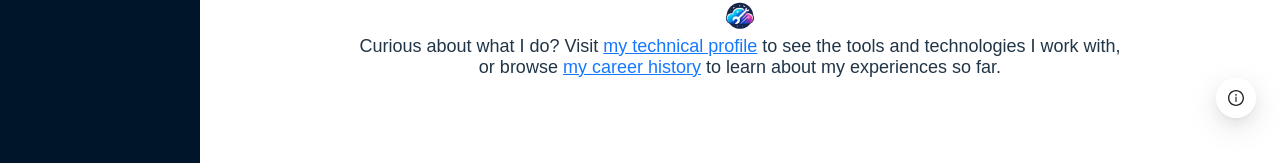
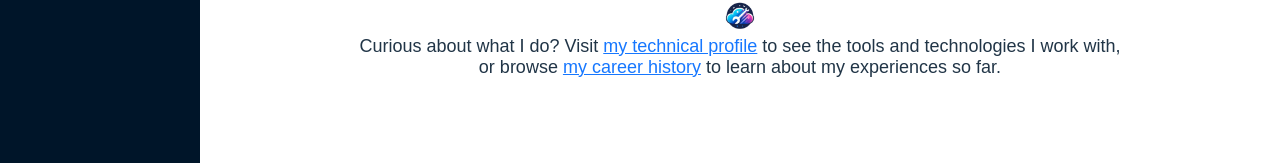
Before and after one commit to sammosios/welcome, a React (Vite) app: page / in a window 1280 px wide. Shown: the part 634-797 px from the top of the page. Built offline with nearby package versions, Linux system fonts and the light colour scheme.

Commit message:
fix: Removes floating button

```diff
--- a/src/App.jsx
+++ b/src/App.jsx
@@ -1,7 +1,7 @@
 import './main.css';
 import packageJson from '../package.json';
 import { useState, useEffect } from 'react';
-import { Layout, Menu, Divider, FloatButton, Image } from 'antd';
+import { Layout, Menu, Divider, Image } from 'antd';
 import Home from './components/Home';
 import TechProfile from './components/TechProfile';
 import Resume from './components/Resume';
@@ -17,7 +17,6 @@ function App() {
   const [showSplash, setShowSplash] = useState(true);
   const [currentPage, setCurrentPage] = useState('Home');
   const [isMobileMenuOpen, setIsMobileMenuOpen] = useState(false);
-  const [isFloatMenuOpen, setIsFloatMenuOpen] = useState(false);
   const [selectedKey, setSelectedKey] = useState();
 
 
@@ -26,7 +25,6 @@ function App() {
   const handleClickOutsideMenu = () => {
     if (isMobileMenuOpen) {
       setIsMobileMenuOpen(false);
-      setIsFloatMenuOpen(true);
     }
   };
 
@@ -43,8 +41,6 @@ function App() {
     const timeout = setTimeout(() => {
       if (window.innerWidth >= 768) {
         setIsMobileMenuOpen(true);
-      } else {
-        setIsFloatMenuOpen(true);
       }
     }, 3500);
 
@@ -166,12 +162,6 @@ function App() {
             <Content onClick={handleClickOutsideMenu} style={{ margin: '24px 16px', padding: 24, minHeight: 280, color: 'var(--text-color)' }}>
               {renderComponent()}
             </Content>
-            <FloatButton.Group trigger='click' open={isFloatMenuOpen} onClick={() => setIsFloatMenuOpen(!isFloatMenuOpen)} icon={<InfoCircleOutlined />}>
-              <FloatButton icon={<UserOutlined />} tooltip={"Home"} onClick={() => setCurrentPage('Home')}></FloatButton>
-              <FloatButton icon={<CodeOutlined />} tooltip={"Tech profile"} onClick={() => setCurrentPage('Tech profile')}></FloatButton>
-              <FloatButton icon={<ProfileOutlined />} tooltip={"Experience"} onClick={() => setCurrentPage('Experience')}></FloatButton>
-              <FloatButton icon={<FilePdfOutlined />} tooltip={"BSc Dissertation"} onClick={() => setCurrentPage('BSc Dissertation')}></FloatButton>
-            </FloatButton.Group>
           </Layout>
         </Layout>
       )}
```
